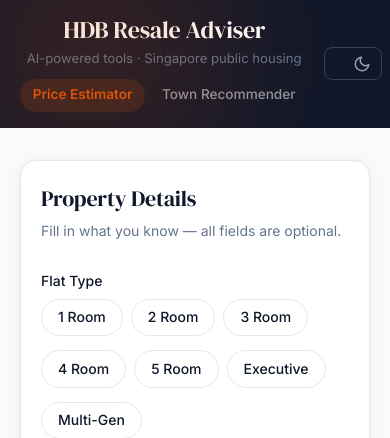
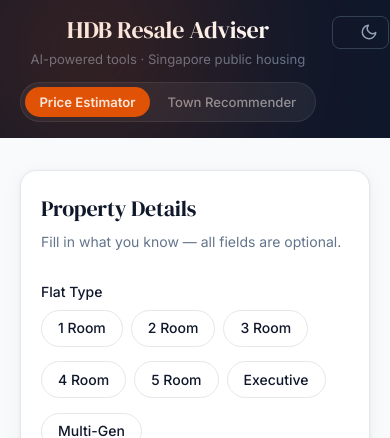
Before and after one commit to Lucas-sam93/HDB-Data-Sprint, a Flask app: page / in a window 390 px wide. Shown: the top 438 px of the page. Run offline with Flask 3, Linux system fonts and the light colour scheme.

Commit message:
Refactor hero section layout and navigation styles for improved responsiveness and alignment

```diff
--- a/app/static/style.css
+++ b/app/static/style.css
@@ -73,10 +73,9 @@ body {
   position: relative;
   background: var(--navy);
   overflow: hidden;
-  padding: 0 2rem;
-  height: 148px;
+  padding: 1.25rem 2rem;
   display: flex;
-  align-items: center;
+  align-items: flex-start;
   justify-content: space-between;
   gap: 1rem;
 }
@@ -99,10 +98,14 @@ body {
   text-transform: uppercase;
   white-space: nowrap;
   flex-shrink: 0;
+  padding-top: 0.3rem;
 }
 .hero-centre {
   flex: 1;
-  text-align: center;
+  display: flex;
+  flex-direction: column;
+  align-items: center;
+  gap: 0;
 }
 .hero-title {
   font-family: 'DM Serif Display', Georgia, serif;
@@ -115,29 +118,33 @@ body {
 .hero-subtitle {
   color: var(--muted);
   font-size: 0.82rem;
-  margin-top: 0.2rem;
+  margin-top: 0.25rem;
 }
 .hero-trust {
   color: #94a3b8;
   font-size: 0.75rem;
-  margin-top: 0.2rem;
+  margin-top: 0.15rem;
   display: none; /* shown only ≥1024px via media query below */
 }
 
 /* ── Hero nav ──────────────────────────────────────────────── */
 .hero-nav {
   display: flex;
-  gap: 0.25rem;
+  gap: 0.2rem;
   align-items: center;
   justify-content: center;
-  margin-top: 0.6rem;
+  margin-top: 0.75rem;
+  padding: 0.25rem;
+  background: rgba(255,255,255,0.06);
+  border-radius: 999px;
+  border: 1px solid rgba(255,255,255,0.08);
 }
 .hero-nav-link {
-  font-size: 0.85rem;
+  font-size: 0.82rem;
   font-weight: 500;
-  color: rgba(255,255,255,0.55);
+  color: rgba(255,255,255,0.5);
   text-decoration: none;
-  padding: 0.35rem 0.8rem;
+  padding: 0.3rem 0.9rem;
   border-radius: 999px;
   transition: color 150ms, background 150ms;
   white-space: nowrap;
@@ -147,8 +154,8 @@ body {
   background: rgba(255,255,255,0.1);
 }
 .hero-nav-link.active {
-  color: var(--accent);
-  background: rgba(224,82,6,0.15);
+  color: #fff;
+  background: var(--accent);
   font-weight: 600;
 }
 
@@ -162,6 +169,7 @@ body {
   color: #94a3b8;
   transition: border-color var(--ease), color var(--ease);
   flex-shrink: 0;
+  align-self: flex-start;
   display: flex;
   align-items: center;
   gap: 0;
@@ -651,7 +659,7 @@ input[type="range"]::-moz-range-thumb {
 }
 
 @media (max-width: 767px) {
-  .hero { height: auto; padding: 1rem 1.25rem; }
+  .hero { padding: 1rem 1.25rem; }
   .hero-brand { display: none; } /* hide brand wordmark on mobile to save space */
   .form-grid { grid-template-columns: 1fr; }
   .card { padding: 1.25rem; }
```
